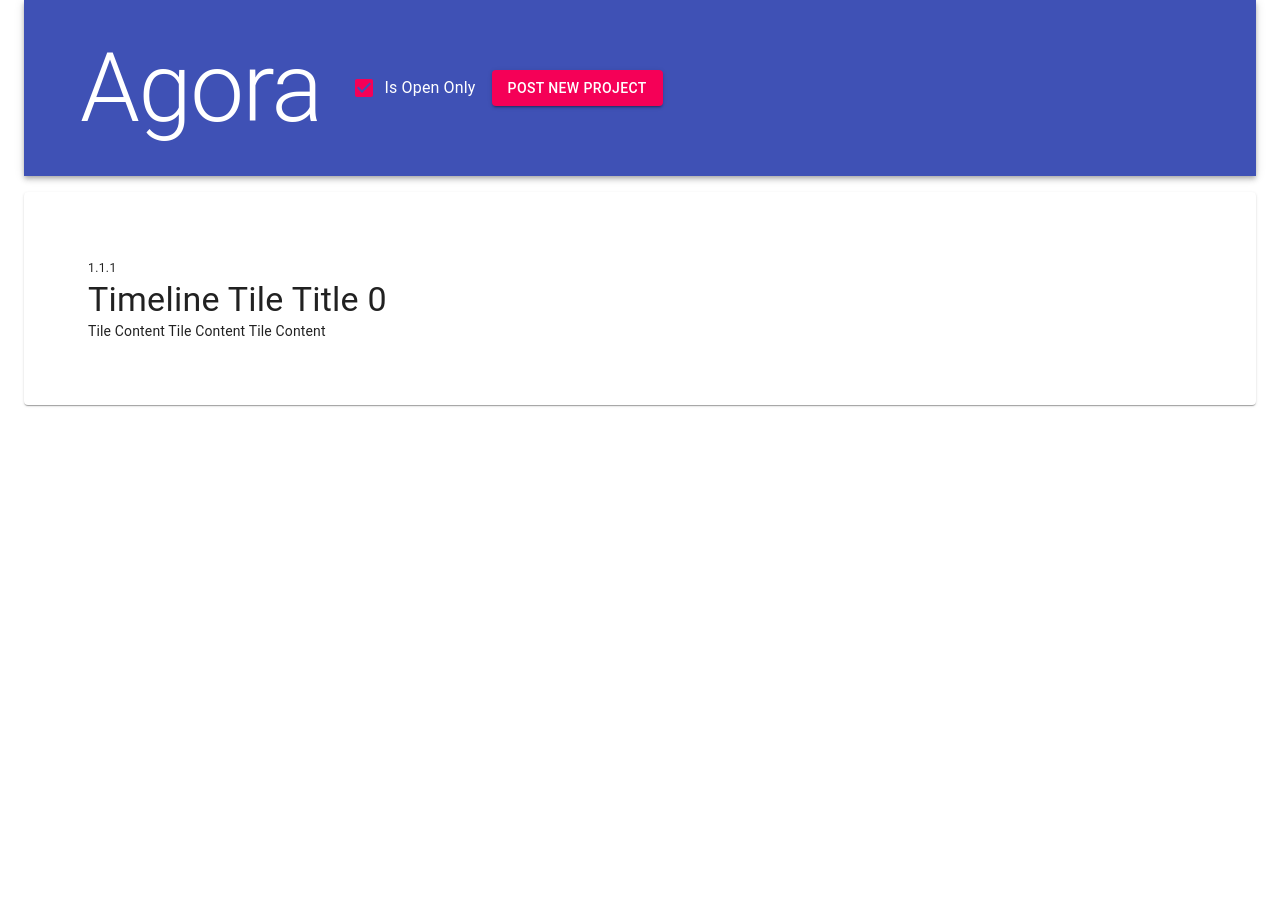
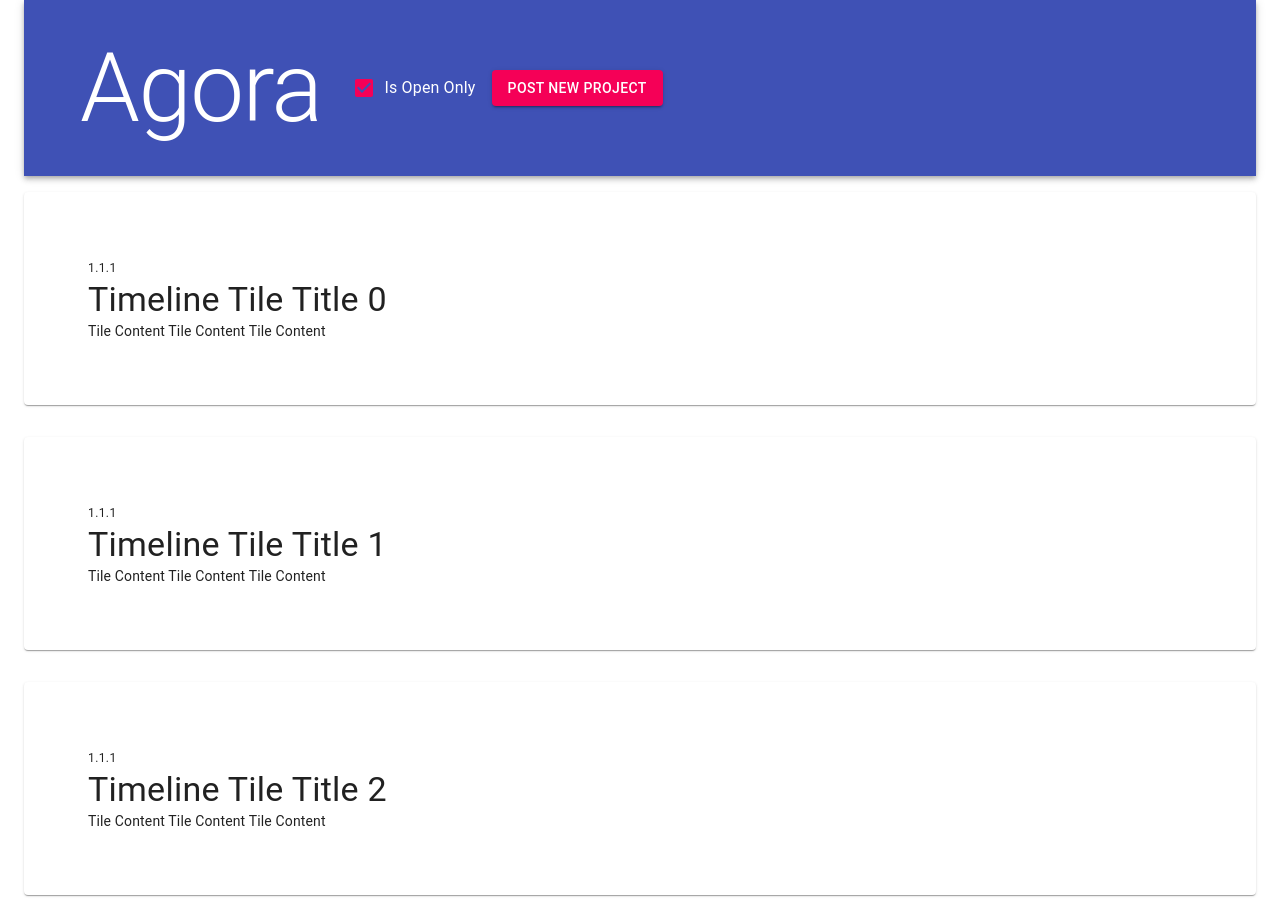
Before and after one commit to treblenaX/winfo2021teamswan, a React (Create React App) app in the folder swan-client/: page / in a window 1280 px wide. Before the commit the page ends 800 px from the top, so only its background shows below. Built offline with nearby package versions, Linux system fonts and the light colour scheme.

Commit message:
Display timeline tiles

```diff
--- a/swan-client/src/Homepage.tsx
+++ b/swan-client/src/Homepage.tsx
@@ -67,18 +67,22 @@ function TimelineItem(item: TimelineTile) {
     );
 }
 
-function Timeline(items: TimelineTile[]) {
+function Timeline(props: {items: TimelineTile[] }) {
+    const {items} = props;
     return (
         <Grid container >
             {
-                <TimelineItem {...items[0]} />
+                items.map((item, index) => (
+                  <TimelineItem title={item.title} authorId={item.authorId} dateTime={item.dateTime} projectId={item.projectId} content={item.content} />
+                ))
             }
         </Grid>
     );
 }
 
 // todo: add dynamic state functionality
-function Homepage(items: TimelineTile[]) {
+function Homepage(props: {items: TimelineTile[] }) {
+    const {items} = props;
     const [state, setState] = React.useState({
         checkedA: true,
     });
@@ -115,7 +119,7 @@ function Homepage(items: TimelineTile[]) {
                     </Button>
                 </Toolbar>
             </AppBar>
-            <Timeline {...items} />
+            <Timeline items = {items} />
         </Container>
     );
 }
--- a/swan-client/src/index.js
+++ b/swan-client/src/index.js
@@ -38,7 +38,7 @@ const demo_timelineTile =
 function demoHomePage() {
   ReactDOM.render(
     <React.StrictMode>
-      <Homepage {...demo_timelineTile} />
+      <Homepage items = {demo_timelineTile} />
     </React.StrictMode>,
     document.getElementById('root')
   );
```
Also changed, not shown: 1 other file (tests, documents, lock files or other folders).
